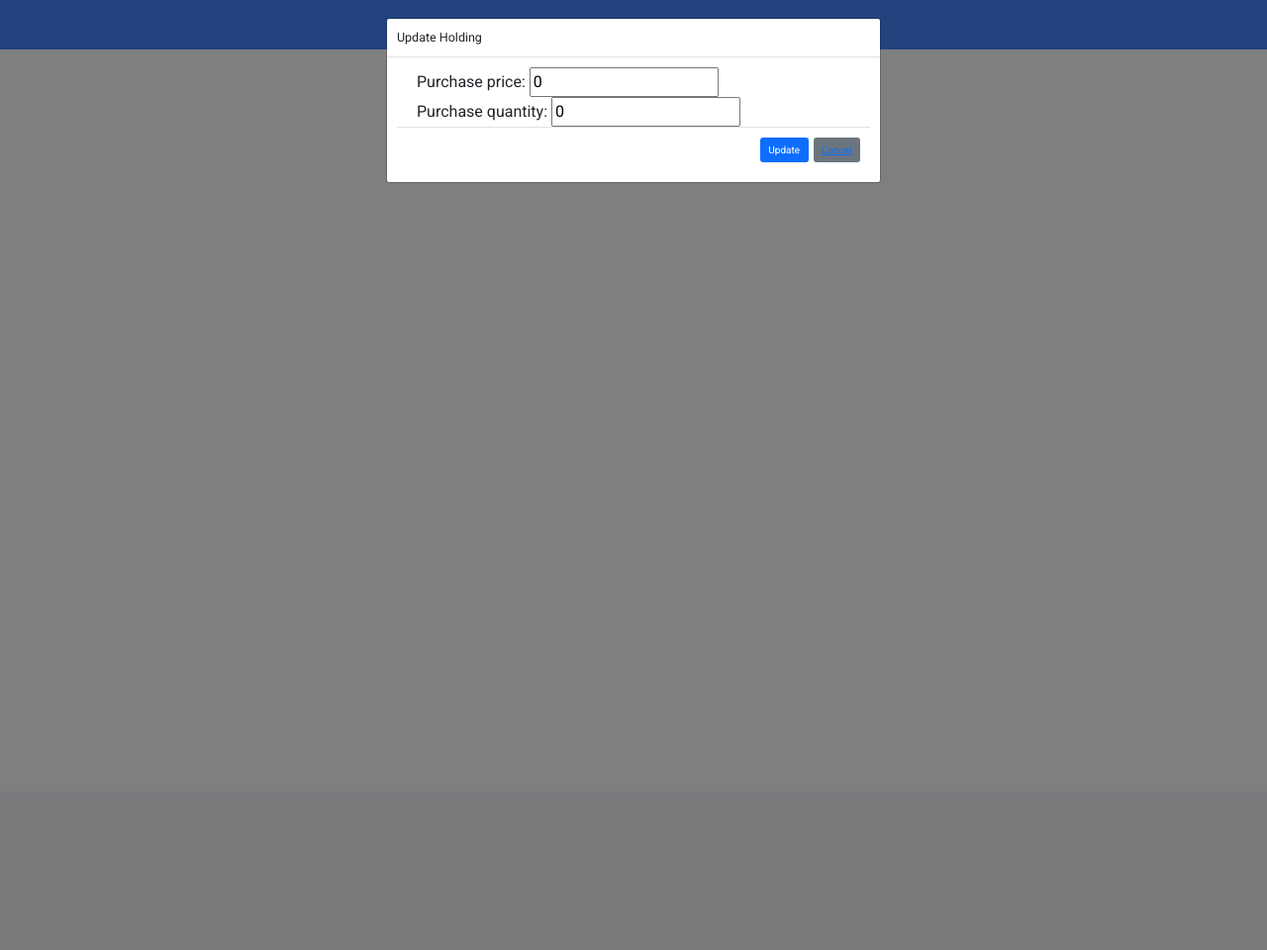
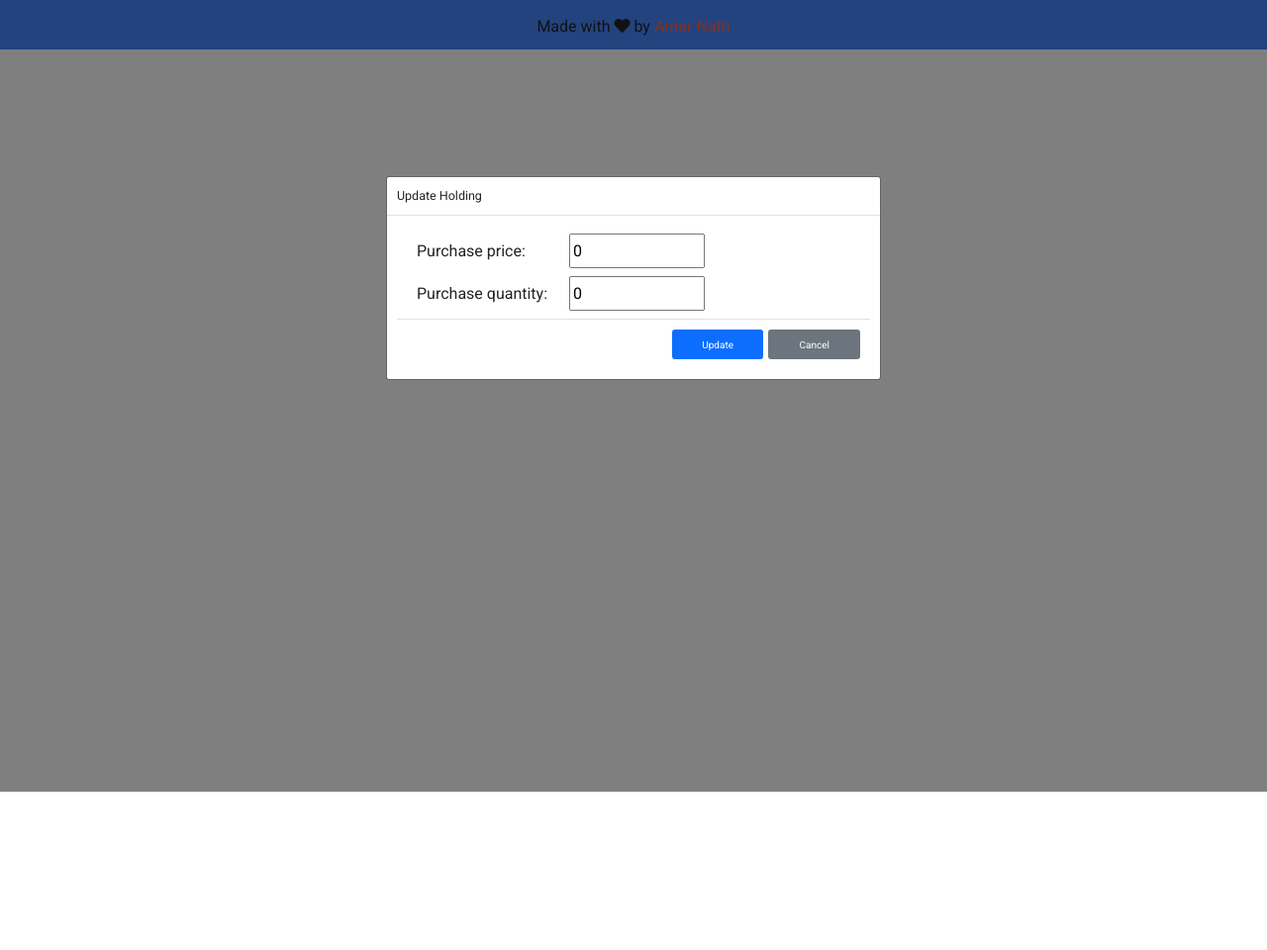
Before and after one commit to a3nath/portfolioapp, a Django app: template portfolioapp/templates/portfolioapp/update-portfolio.html in a window 1280 px wide. Shown: the whole page at 99% size. Before the commit the page ends 185 px from the top, so only its background shows below. Run offline with Django 3.2, Linux system fonts and the light colour scheme; the template is opened without the code that fills it: values that come from a table or form of the project are taken from there, others are empty; some libraries are stand-ins or nearby versions.

Commit message:
modal styling

```diff
--- a/portfolioapp/static/portfolioapp/portfolio.css
+++ b/portfolioapp/static/portfolioapp/portfolio.css
@@ -23,6 +23,7 @@
 
 .return-icon{
     font-size: 40px;
+    margin-right: 8px;
 }
 
 .return-num{
@@ -53,7 +54,7 @@
 }
 
 .holdings{
-    margin-bottom: 20px;
+    margin-bottom: 40px;
 }
 
 .holding-buttons{
--- a/portfolioapp/static/portfolioapp/update-portfolio.css
+++ b/portfolioapp/static/portfolioapp/update-portfolio.css
@@ -0,0 +1,32 @@
+.modal{
+    position: absolute;
+    top:20%
+}
+
+li{
+    margin: 8px 0;
+}
+
+label{
+    width:150px;
+}
+
+input{
+    width:30%;
+    height:35px;
+}
+
+.update-btn, .cancel-btn{
+    width: 20%;
+    height: 30px
+}
+
+
+.cancel-btn{
+    color: #fff
+}
+
+a {
+    text-decoration: none;
+    color:inherit
+}
--- a/portfolioapp/templates/portfolioapp/update-portfolio.html
+++ b/portfolioapp/templates/portfolioapp/update-portfolio.html
@@ -30,8 +30,8 @@
                             {{form.as_ul}}
                         </ul>
                         <div class='modal-footer'>
-                            <input type="submit" name='update' class="btn btn-primary" value='Update' >
-                            <button class="btn btn-secondary"><a href="{% url 'portfolio-page'  %}">Cancel</a></button>
+                            <input type="submit" name='update' class="btn btn-primary update-btn" value='Update' >
+                            <button class="btn btn-secondary cancel-btn"><a href="{% url 'portfolio-page'  %}">Cancel</a></button>
                         <!-- <span class="fa fa-pencil"></span> -->
                         </div>
                     </form>
```
